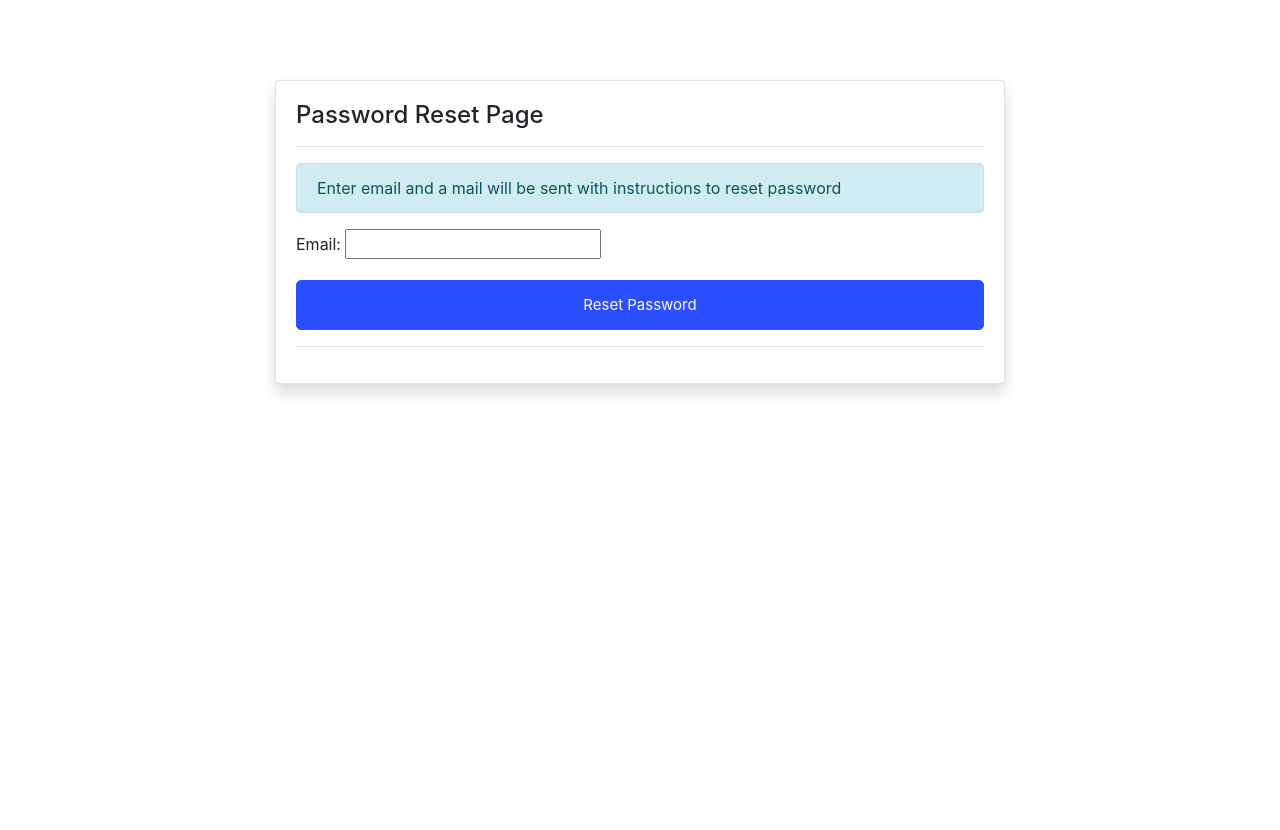
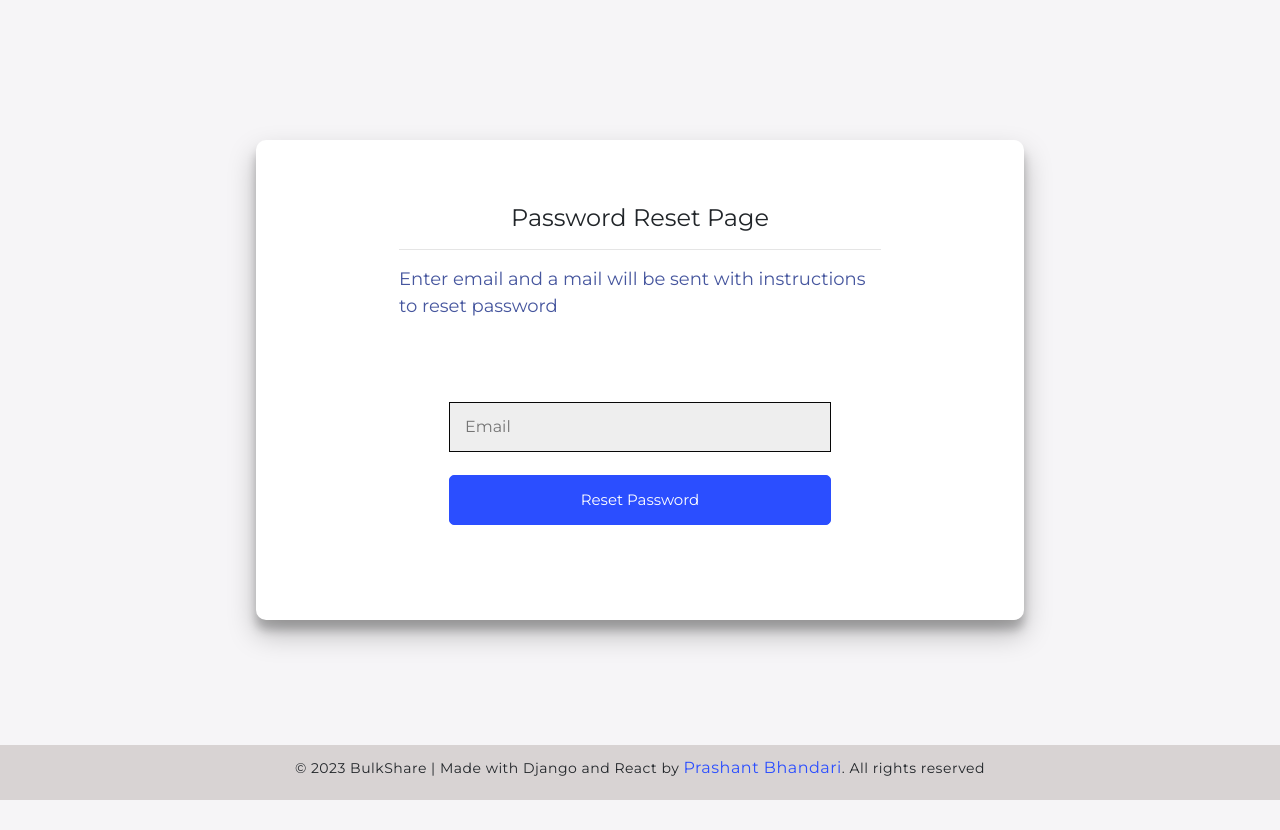
Before and after one commit to prashant0ngx/bulkipo-django, a Django app: page /password_reset/ in a window 1280 px wide. Before the commit the page ends 395 px from the top, so only its background shows below. Run offline with Django 4.2, Linux system fonts and the light colour scheme.

Commit message:
frontend modified

```diff
--- a/bulkipoapplier/bulkapp/scraping.py
+++ b/bulkipoapplier/bulkapp/scraping.py
@@ -59,7 +59,6 @@ class web_driver( ):
 
         chrome_driver_path = ChromeDriverManager().install()
         self.driver= webdriver.Chrome(chrome_driver_path, options=options)
-        self.driver.get("https://meroshare.cdsc.com.np/#/login")
         self.wait = WebDriverWait(self.driver,8)
 
 
--- a/bulkipoapplier/bulkapp/templates/about.html
+++ b/bulkipoapplier/bulkapp/templates/about.html
@@ -10,7 +10,7 @@
         <p>Hi, Its me Prashant Bhandari</p>
     </div>
     <footer>
-        <p>© 2023 BulkShare | Made with Django and React by <a href="https://iamprashant.tech" class="link">Prashant
+        <p>© 2023 BulkShare | Made with Django and React by <a href="https://github.com/prashant0ngx/" class="link">Prashant
                 Bhandari</a>. All rights reserved</p>
     </footer>
 </section>
--- a/bulkipoapplier/bulkapp/templates/applyipo.html
+++ b/bulkipoapplier/bulkapp/templates/applyipo.html
@@ -49,7 +49,7 @@
 
 
     <footer>
-        <p>© 2023 BulkShare | Made with Django and React by <a href="https://iamprashant.tech" class="link">Prashant
+        <p>© 2023 BulkShare | Made with Django and React by <a href="https://github.com/prashant0ngx/" class="link">Prashant
                 Bhandari</a>. All rights reserved</p>
     </footer>
 </section>
--- a/bulkipoapplier/bulkapp/templates/applyshareid.html
+++ b/bulkipoapplier/bulkapp/templates/applyshareid.html
@@ -40,7 +40,7 @@
         </div>
     </div>
         <footer>
-            <p>© 2023 BulkShare | Made with Django and React by <a href="https://iamprashant.tech" class="link">Prashant
+            <p>© 2023 BulkShare | Made with Django and React by <a href="https://github.com/prashant0ngx/" class="link">Prashant
                     Bhandari</a>. All rights reserved</p>
         </footer>
 </section>
--- a/bulkipoapplier/bulkapp/templates/dmatsaccount.html
+++ b/bulkipoapplier/bulkapp/templates/dmatsaccount.html
@@ -119,7 +119,7 @@
     </div>
     </div>
     <footer>
-        <p>© 2023 BulkShare | Made with Django and React by <a href="https://iamprashant.tech" class="link">Prashant
+        <p>© 2023 BulkShare | Made with Django and React by <a href="https://github.com/prashant0ngx/" class="link">Prashant
                 Bhandari</a>. All rights reserved</p>
     </footer>
 </section>
--- a/bulkipoapplier/bulkapp/templates/home.html
+++ b/bulkipoapplier/bulkapp/templates/home.html
@@ -25,7 +25,7 @@
 
         </div>
         <footer>
-            <p>© 2023 BulkShare | Made with Django and React by <a href="https://iamprashant.tech" class="link">Prashant
+            <p>© 2023 BulkShare | Made with Django and React by <a href="https://github.com/prashant0ngx/" class="link">Prashant
                     Bhandari</a>. All rights reserved</p>
         </footer>
 
--- a/bulkipoapplier/bulkapp/views.py
+++ b/bulkipoapplier/bulkapp/views.py
@@ -71,13 +71,13 @@ def dmatsdeleteall(request):
 #globally declared
 @login_required(login_url='/login/')
 def applyipo(request):
-
     if request.method == 'POST':
         aform = ApplyShareForm(request.POST)
 
         if aform.is_valid():
             aform.save()
             web_driver.open_browser(web_driver)
+            web_driver.driver.get("https://meroshare.cdsc.com.np/#/login")
             sleep(2)
             ids = aform['username'].value()
             qty=aform['qty'].value()
--- a/bulkipoapplier/requirements.txt
+++ b/bulkipoapplier/requirements.txt
@@ -18,12 +18,9 @@ gdown==3.11.0
 h11==0.14.0
 idna==3.4
 kombu==3.0.37
-<<<<<<< HEAD
 mysqlclient==2.1.0
 numpy==1.21.6
 opencv-python==4.7.0.68
-=======
->>>>>>> bc636e09a7bca1179e33d38e63487a394649c56d
 orderedpy==0.0.2
 outcome==1.2.0
 packaging==23.0
--- a/bulkipoapplier/users/static/css/login.css
+++ b/bulkipoapplier/users/static/css/login.css
@@ -108,7 +108,7 @@ form {
 
 input {
 	background-color: #eee;
-	border: none;
+	border: 1px solid #070707;
 	padding: 12px 15px;
 	margin: 8px 0;
 	width: 100%;
@@ -251,10 +251,10 @@ footer{
     left: 0;
     height: 55px;
     width: 100%;
-    background-color:#eee;
+    background-color:#d8d3d3;
     display: flex;
     align-items: center;
-    justify-content: space-between;
+    justify-content: center;
     padding: 0 60px;
-    transition: var(--tran-05);
+    box-sizing: border-box;
 }
--- a/bulkipoapplier/users/templates/password_reset.html
+++ b/bulkipoapplier/users/templates/password_reset.html
@@ -1,3 +1,4 @@
+{% load static %}
 <link rel="stylesheet" href="https://cdn.jsdelivr.net/npm/bootstrap@4.3.1/dist/css/bootstrap.min.css" integrity="sha384-ggOyR0iXCbMQv3Xipma34MD+dH/1fQ784/j6cY/iJTQUOhcWr7x9JvoRxT2MZw1T" crossorigin="anonymous">
 <style>
     .btn-primary{
@@ -22,27 +23,33 @@
 <div class="container">
     <div class="row mt-5 pt-3">
         <div class="col-md-8 offset-md-2">
-            <div class="card my-3 shadow">
-                <div class="card-body">
-                    <h4>Password Reset Page</h4>
+
+
+                    <h4 align="center">Password Reset Page</h4>
                     <hr>
-                    <div class="alert alert-info">
+                    <span style="color:#46569e; font-size: large;">
                         Enter email and a mail will be sent with instructions to reset password
-                    </div>
+                    </span>
                     <form method="POST">
                         {% csrf_token %}
-                        <div class="form-group">
-                            {{password_reset_form.email.errors}}
-                            {{password_reset_form | safe}}
+                        {{ form.email.errors }}
 
-                        </div>
+                            <input type="email" name="email" autocomplete="email" maxlength="254" required="" id="id_email" placeholder="Email">
+
+
+
 
                         <input class="btn btn-primary btn-block" type="submit" value="Reset Password">
 
                     </form>
                     <hr>
-                </div>
-            </div>
+
         </div>
     </div>
 </div>
+<link rel="stylesheet" href="{% static 'css/login.css' %}">
+
+<footer>
+    <p>© 2023 BulkShare | Made with Django and React by <a href="https://github.com/prashant0ngx/" class="link">Prashant
+            Bhandari</a>. All rights reserved</p>
+</footer>
```
Also changed, not shown: bulkipoapplier/users/templates/login.html (+4 -5 lines), bulkipoapplier/users/templates/password_reset_complete.html (+8 -0 lines), bulkipoapplier/users/templates/password_reset_confirm.html (+7 -0 lines), bulkipoapplier/users/templates/password_reset_done.html (+10 -3 lines), bulkipoapplier/users/templates/register.html (+12 -8 lines).
